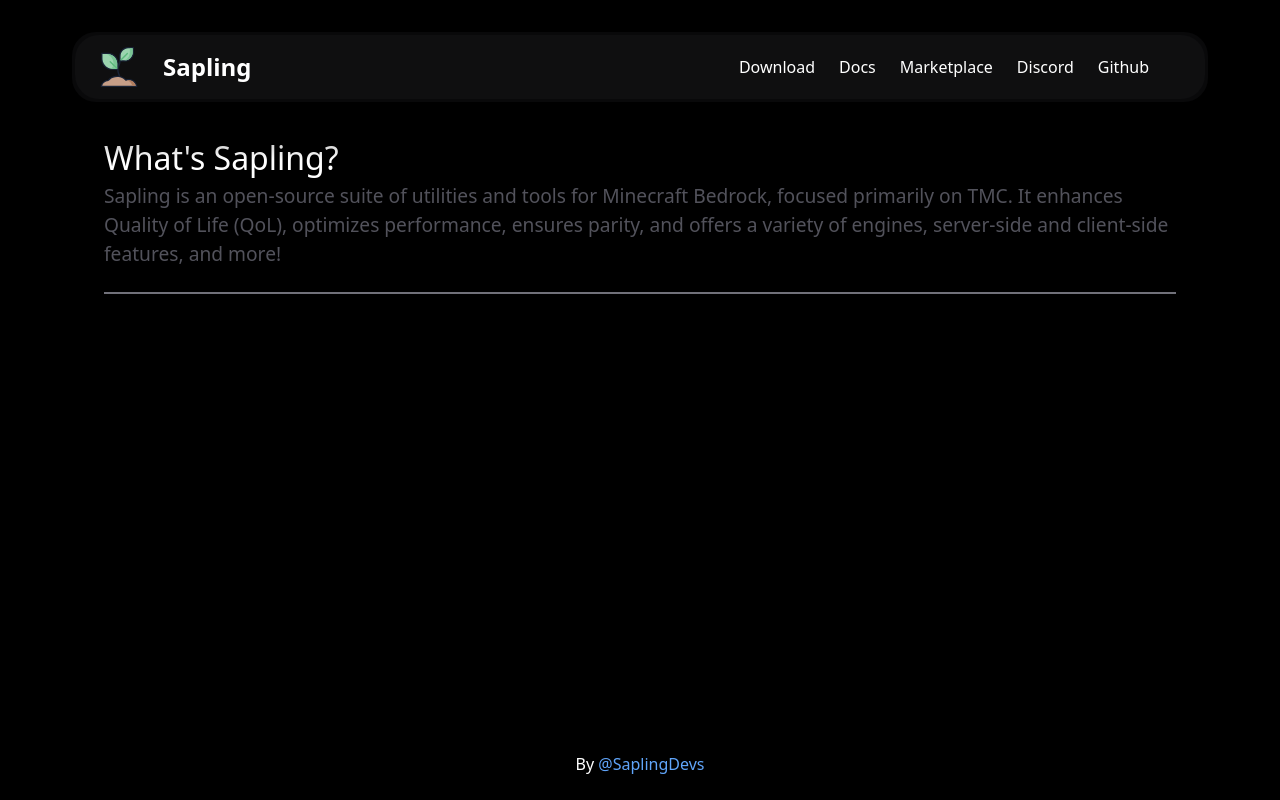
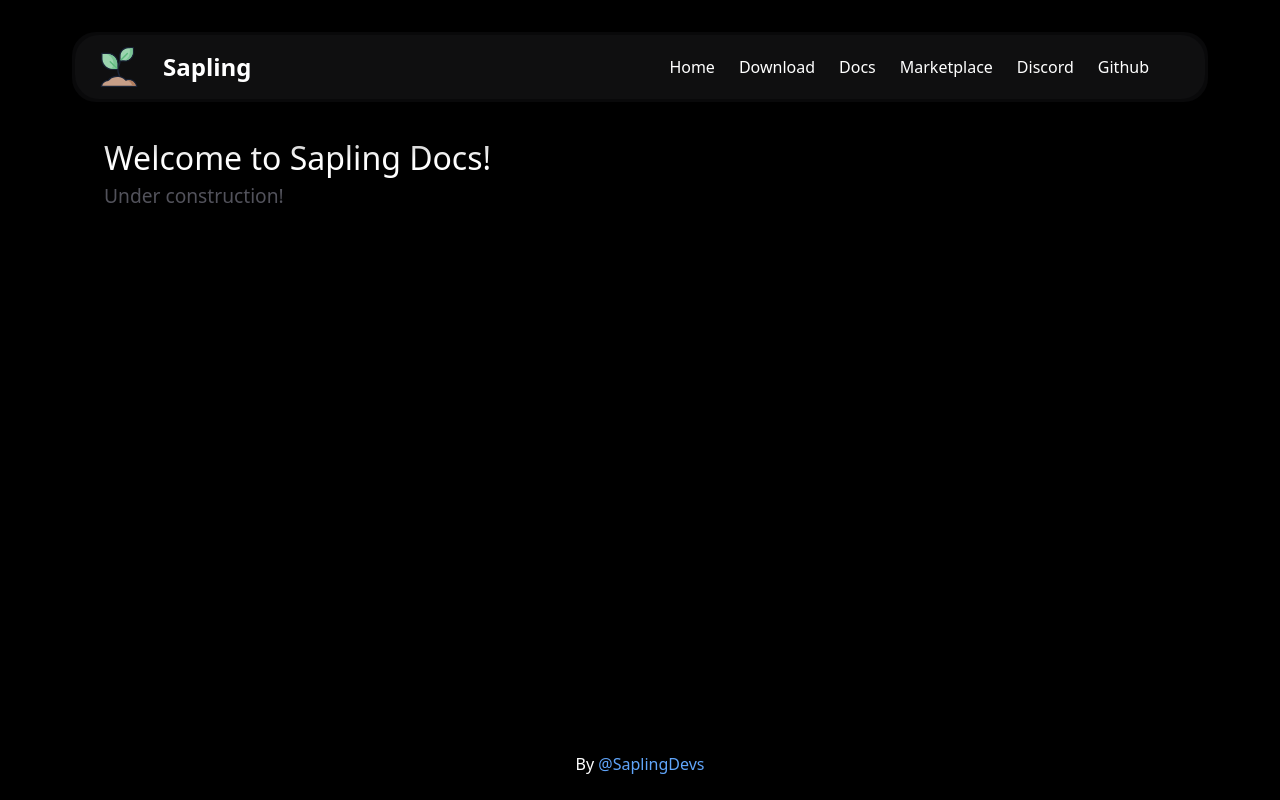
Before and after one commit to SaplingDevs/SaplingDevs.github.io, a React (Vite) app: page /docs in a window 1280 px wide. Built offline with nearby package versions, Linux system fonts and the light colour scheme.

Commit message:
React routes

```diff
--- a/package.json
+++ b/package.json
@@ -10,8 +10,10 @@
     "preview": "vite preview"
   },
   "dependencies": {
+    "@types/react-router-dom": "^5.3.3",
     "react": "^18.3.1",
-    "react-dom": "^18.3.1"
+    "react-dom": "^18.3.1",
+    "react-router-dom": "^7.1.3"
   },
   "devDependencies": {
     "@eslint/js": "^9.17.0",
--- a/src/App.tsx
+++ b/src/App.tsx
@@ -1,10 +1,13 @@
 import React from 'react';
-import Home from './components/content/Home';
+import { BrowserRouter as Router, Routes, Route } from 'react-router-dom';
+import Home from './components/pages/Home';
+import Docs from './components/pages/Docs';
 import NavBar from './components/elements/NavBar';
+import Marketplace from './components/pages/Marketplace';
 
 const App: React.FC = () => {
   return (
-    <>
+    <Router>
       {/* Main container */}
       <div className='w-[90%] min-h-screen flex flex-col items-center mx-auto p-2 pt-8 select-none'>
         {/* Barra superior */}
@@ -19,7 +22,11 @@ const App: React.FC = () => {
 
         {/* Main Content */}
         <div className='flex-grow w-full p-8 pt-8'>
-          <Home />
+          <Routes>
+            <Route path="/" element={<Home />} />
+            <Route path="/docs" element={<Docs />} />
+            <Route path="/marketplace" element={<Marketplace />} />
+          </Routes>
         </div>
 
         {/* Footer */}
@@ -36,7 +43,7 @@ const App: React.FC = () => {
         </footer>
 
       </div>
-    </>
+    </Router>
   );
 };
 
--- a/src/components/elements/NavElements.tsx
+++ b/src/components/elements/NavElements.tsx
@@ -1,3 +1,5 @@
+import { Link } from 'react-router-dom';
+
 type NavElementsProps = {
   className?: string;
 };
@@ -5,11 +7,29 @@ type NavElementsProps = {
 export default function NavElements({ className = '' }: NavElementsProps) {
   return (
     <ul className={`${className}`}>
-      <li id="nav-download" className="text-white hover:text-blue-500 cursor-pointer transition duration-300">Download</li>
-      <li id="nav-docs" className="text-white hover:text-blue-500 cursor-pointer transition duration-300">Docs</li>
-      <li id="nav-marketplace" className="text-white hover:text-blue-500 cursor-pointer transition duration-300">Marketplace</li>
-      <li id="nav-discord" className="text-white hover:text-blue-500 cursor-pointer transition duration-300">Discord</li>
-      <li id="nav-github" className="text-white hover:text-blue-500 cursor-pointer transition duration-300">Github</li>
+      <li id="nav-home" className="text-white hover:text-blue-500 cursor-pointer transition duration-300">
+        <Link to="/">Home</Link>
+      </li>
+
+      <li className="text-white hover:text-blue-500 cursor-pointer transition duration-300">
+        <a href="https://github.com/SaplingDevs/Sapling/releases" target="_blank">Download</a>
+      </li>
+
+      <li className="text-white hover:text-blue-500 cursor-pointer transition duration-300">
+        <Link to="/docs/">Docs</Link>
+      </li>
+
+      <li className="text-white hover:text-blue-500 cursor-pointer transition duration-300">
+        <Link to="/marketplace/">Marketplace</Link>
+      </li>
+
+      <li className="text-white hover:text-blue-500 cursor-pointer transition duration-300">
+        <a href="https://discord.gg/96Uyt3KWT5" target="_blank">Discord</a>
+      </li>
+
+      <li id="nav-github" className="text-white hover:text-blue-500 cursor-pointer transition duration-300">
+        <a href="https://github.com/SaplingDevs" target="_blank">Github</a>
+      </li>
     </ul>
   );
 }
--- /dev/null
+++ b/src/components/pages/Docs.tsx
@@ -0,0 +1,8 @@
+export default function Docs() {
+  return (
+    <div>
+      <h1>Welcome to Sapling Docs!</h1>
+      <h2>Under construction!</h2>
+    </div>
+  )
+}
--- a/src/components/content/Home.tsx
+++ b/src/components/pages/Home.tsx
@@ -10,6 +10,7 @@ export default function Home() {
       </header>
 
       <Separator/>
+
     </div>
   )
 }
--- /dev/null
+++ b/src/components/pages/Marketplace.tsx
@@ -0,0 +1,8 @@
+export default function Marketplace() {
+  return (
+    <div>
+      <h1>Welcome to Sapling's extensions Marketplace!</h1>
+      <h2>Under construction!</h2>
+    </div>
+  )
+}
--- a/src/components/ui/CursorShadow.tsx
+++ b/src/components/ui/CursorShadow.tsx
@@ -59,13 +59,13 @@ const CursorShadow: React.FC<CursorShadowProps> = ({
           border-radius: 50%;
           pointer-events: none;
           transform: translate(-50%, -50%);
-          z-index: -1; /* La sombra estará por debajo del contenido */
+          z-index: -1;
           filter: blur(${blur}px);
           transition: opacity ${transitionDuration} ease;
           opacity: 0;
         }
 
-        @media (min-width: 768px) {
+        @media (pointer: fine) {
           .cursor-shadow:hover::after { opacity: 1; }
         }
       `}</style>
--- a/src/main.tsx
+++ b/src/main.tsx
@@ -9,5 +9,5 @@ createRoot(document.getElementById('root')!).render(
     <div className='bg-black h-screen w-screen overflow-auto'>
       <App/>
     </div>
-  </StrictMode>,
+  </StrictMode>
 )
```
Also changed, not shown: src/components/elements/NavBar.tsx (line endings or trailing spaces), 4 other files (tests, documents, lock files or other folders).
